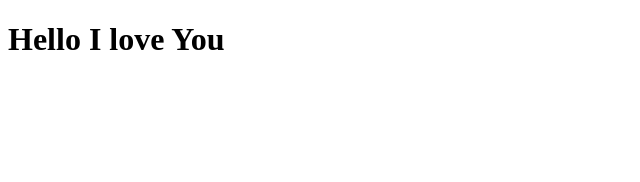
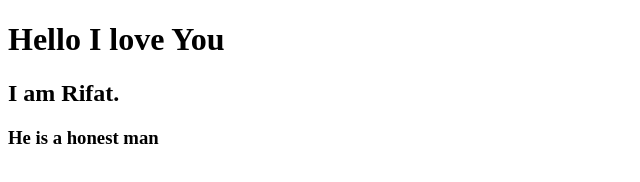
Before and after one commit to rifat-sarker/my-second-repo, a plain HTML site: page index.html in a window 1280 px wide. Shown: the whole page, without its empty margins (0-640 px from the left). Drawn offline with Linux system fonts and the light colour scheme.

Commit message:
added header

```diff
--- a/index.html
+++ b/index.html
@@ -8,5 +8,7 @@
 </head>
 <body>
     <h1>Hello I love You</h1>
+    <h2>I am Rifat.</h2>
+    <h3>He is a honest man</h3>
 </body>
 </html>
```
